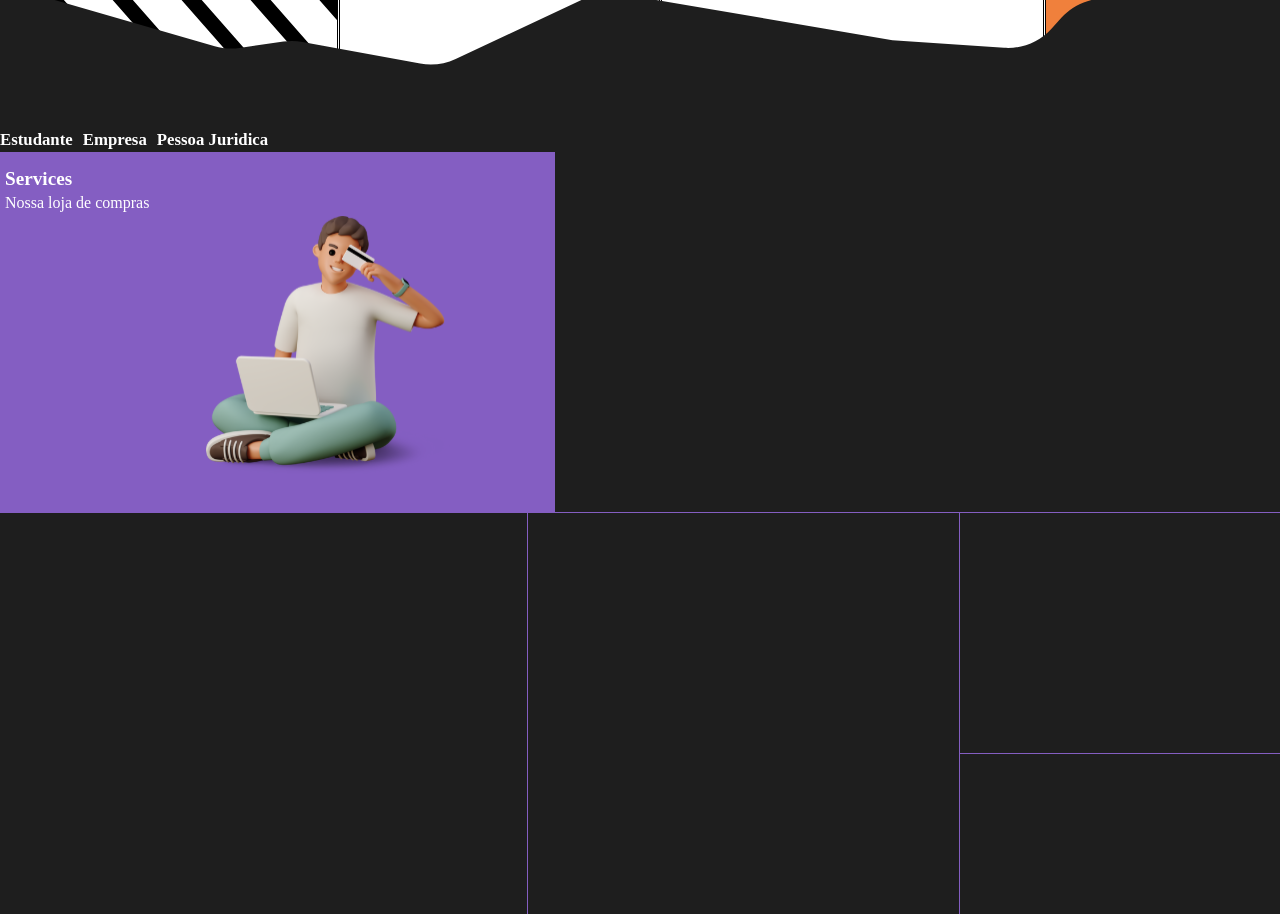
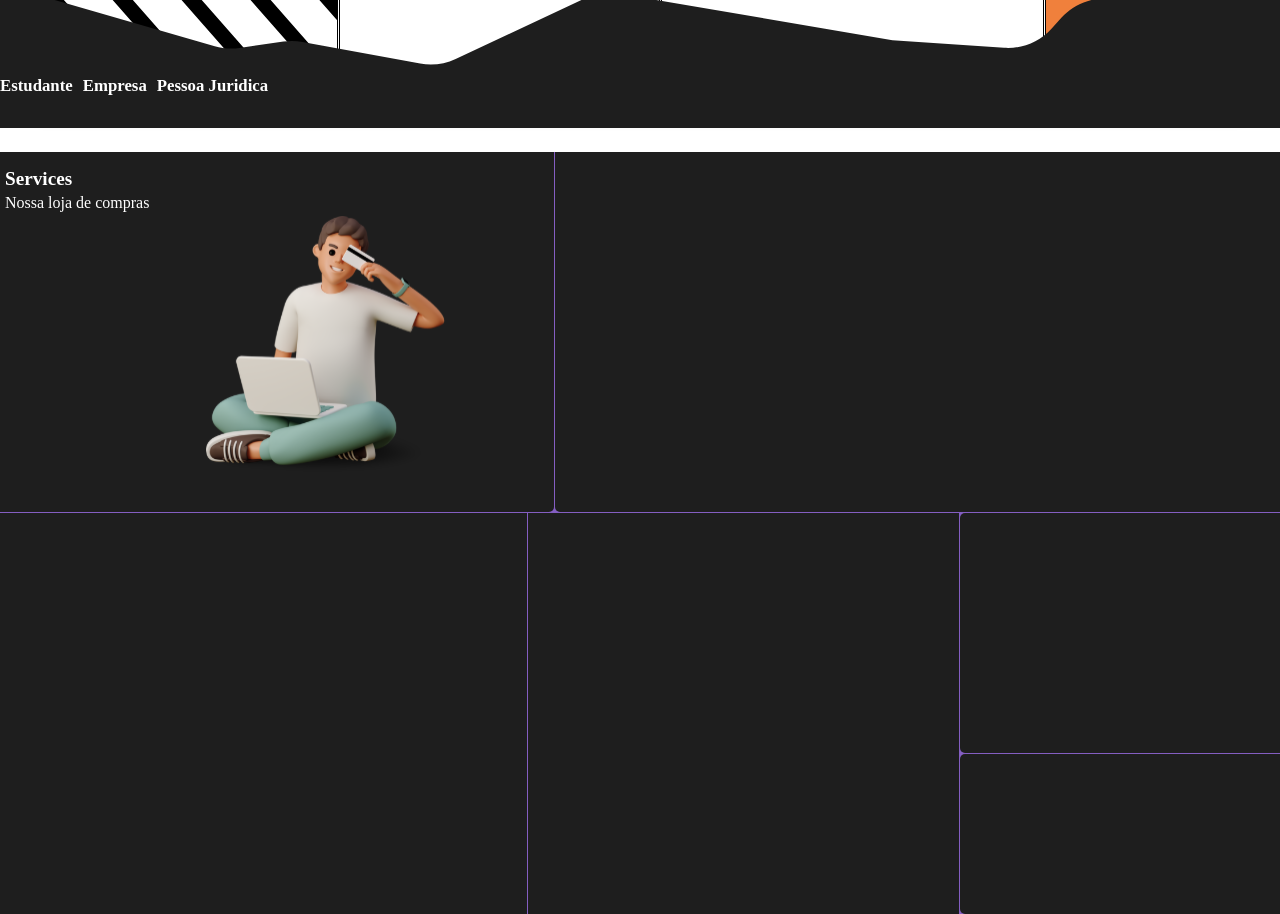
Before and after one commit to matheusYy/Star-Bank, a React (Vite) app: page / in a window 1280 px wide. Shown: the part 840-1754 px from the top of the page. Built offline with nearby package versions, Linux system fonts and the light colour scheme.

Commit message:
animate popUp update

```diff
--- /dev/null
+++ b/src/pages/article/estadosDiv.css
@@ -0,0 +1,8 @@
+.infoGrid > div:hover {
+ background-color: var(--darkPurple);
+ box-shadow: 0 0 10px var(--darkPurple);
+}
+.infoGrid > div:nth-of-type(1):hover {
+ background-color: var(--orange);
+ box-shadow: 0 0 20px var(--orange);
+}
--- a/src/pages/article/info.css
+++ b/src/pages/article/info.css
@@ -11,16 +11,21 @@
 }
 
 .infoGrid > div:nth-of-type(1) {
- background-color: var(--darkPurple);
+ background-color:  var(--grey);
+ grid-column: 1/2;
+ grid-row: 1/1;
+ border-bottom-right-radius: 5px;
 }
 .infoGrid > div:nth-of-type(2) {
  background-color:  var(--grey);
  grid-column: 2/4;
  grid-row: 1/1;
+ border-bottom-left-radius: 5px;
 }
 .infoGrid > div:nth-of-type(3) { /* container style cards e rockStar */
  grid-column: 1/3;
  grid-row: 2/4;
+ border-radius: 5px;
 }
 .gapOfInfo { /* gapOfInfo são os filhos do container que está cards e rockStar */
  display: flex;
@@ -41,11 +46,15 @@
  background-color:  var(--grey);
  grid-column: 3/4;
  grid-row: 2/2;
+ border-top-left-radius: 5px;
+ border-bottom-left-radius: 5px;
 }
 .infoGrid > div:nth-of-type(5) { /* footer right, pontos, grid 3/4 */
  background-color:  var(--grey);
  grid-column: 3/4;
  grid-row: 3/4;
+ border-top-left-radius: 5px;
+ border-bottom-left-radius: 5px;
 }
 /* animation */
 
--- a/src/pages/article/info.tsx
+++ b/src/pages/article/info.tsx
@@ -1,15 +1,36 @@
 import './info.css';
-import Wave from '../main/fragmentos/wave';
-import GuyServices from './guy-services';
+import './estadosDiv.css';
+import Wave from './wave';
+import GuyServices from './insideDivs/guy-services';
+import { motion, AnimatePresence } from 'framer-motion';
+import {useState} from 'react';
+import ScreenPop from './popUp/animationScreen';
+import {TextosPopUp} from './textAndImag/services';
+export default function Info() {
+  const [open, setOpen] = useState(false);
+  const [text, setText] = useState('');
 
-export default function Info() {
+function addText(value: string) {
+ setOpen(open == true ? false : true)
+ window.scroll({
+  top: 700
+ })
+ if(value == "services") {
+ setText(() => TextosPopUp.text.services)
+ } else {
+  setText(() => 'oh, deu ruim')
+ }
+}
+
  return (
-  <article className="infoText">
-   <Wave />
-   <aside className="infoGrid"> {/* container grid info */}
-    <div className="containerServices">
+  <motion.article className="infoText" >
+   <Wave isTrue={open}/>
+   <motion.aside className="infoGrid" variants={variant} animate={open ? 'filter' : ''}> {/* container grid info */}
+    <motion.div className="containerServices" variants={variant}
+
+    onClick={() => addText('services')}>
      <GuyServices />
-    </div> {/* services 1/2 grid */}
+    </motion.div> {/* services 1/2 grid */}
      <div className="containerFaculdades"></div> {/* faculdades 2/4 grid */}
       <div className="gapOfInfo"> {/* grid com mais de um item e com flex 1/3 grid container pai */}
         <div className="containerCartoes"></div>
@@ -17,7 +38,25 @@ export default function Info() {
       </div>
      <div className="containerApp"></div> {/* grid footer */}
     <div className="containerPontos"></div> {/* grid footer dois */}
-   </aside>
-  </article>
+   </motion.aside>
+   <AnimatePresence initial={true}>
+   {open &&
+      <ScreenPop name={text} desable={() => setOpen(!open)}/>
+    }
+   </AnimatePresence>
+
+  </motion.article>
  );
 };
+const variant = {
+  on: {
+   width: '90vw',
+   scale: 2
+  },
+  off: {
+    scale: 1,
+  },
+  filter: {
+    filter: 'blur(1px)'
+  }
+}
--- a/src/pages/article/guy-services.css
+++ b/src/pages/article/insideDivs/guy-services.css
@@ -18,7 +18,7 @@
 .contentImageGuy {
  width: 82%;
  height: 75%;
- background-image: url(../../assets/peoples/services-guy.svg);
+ background-image: url(../../../assets/peoples/services-guy.svg);
  background-repeat: no-repeat;
  background-position: bottom;
  background-size: contain;
--- /dev/null
+++ b/src/pages/article/popUp/animationScreen.css
@@ -0,0 +1,18 @@
+.containerPopUp {
+ position: absolute;
+ width: 100%;
+ left: 0%;
+ height: 100vh;
+ padding: 10px;
+ top: 120vh;
+}
+.childPopUp {
+ position: relative;
+ width: 100%;
+ height:  50vh;
+}
+.container-items-pop-up {
+ background-color: rgba(81, 50, 50, 0.496);
+ border-radius: 5px;
+ color: white;
+}
--- /dev/null
+++ b/src/pages/article/popUp/animationScreen.tsx
@@ -0,0 +1,27 @@
+import './animationScreen.css';
+import { AnimatePresence, motion } from 'framer-motion'
+export default function Animation(props: any) {
+ const variant = {
+  montead: {
+   opacity: 1,
+   y: [0, -5]
+  }
+ }
+ return (
+
+  <motion.div className="containerPopUp"
+   initial={{opacity: 0}}
+    animate="montead"
+     exit={{opacity: 0}}
+   variants={variant}
+     >
+   <div className="container-items-pop-up">
+    <input type="button" value="" onClick={props.desable}/>
+    <div className="childPopUp">
+     <p>{props.name}</p>
+    </div>
+   </div>
+  </motion.div>
+
+ )
+}
--- /dev/null
+++ b/src/pages/article/textAndImag/services.tsx
@@ -0,0 +1,5 @@
+export const TextosPopUp = {
+ text: {
+  services: 'Algo para escrever de forma grave e linda, deu certo baby'
+ }
+}
--- a/src/pages/main/fragmentos/wave.css
+++ b/src/pages/article/wave.css
@@ -3,7 +3,7 @@
  color: var(--fontColorLight);
  font-size: var(--fontForInfoTitle);
  position: relative;
- top: 26vh;
+ top: 154px;
  display: flex;
  gap: 10px;
 }
--- /dev/null
+++ b/src/pages/article/wave.tsx
@@ -0,0 +1,21 @@
+import './wave.css';
+import {motion} from 'framer-motion'
+export default function Wave(props: any) {
+  const variant = {
+    filter: {
+      filter: "blur(1px)"
+    }
+  }
+ return (
+  <>
+  <div className="waveContainer">
+  <motion.div className="waveText" variants={variant} animate={props.isTrue ? 'filter' : ''}>
+    <h1>Estudante</h1>
+     <h1>Empresa</h1>
+      <h1>Pessoa Juridica</h1>
+   </motion.div>
+  </div>
+
+  </>
+ )
+}
--- a/src/pages/main/fragmentos/wave.tsx
+++ /dev/null
@@ -1,15 +0,0 @@
-import './wave.css';
-export default function Wave() {
- return (
-  <>
-  <div className="waveContainer">
-  <div className="waveText">
-    <h1>Estudante</h1>
-     <h1>Empresa</h1>
-      <h1>Pessoa Juridica</h1>
-   </div>
-  </div>
-
-  </>
- )
-}
```
Also changed, not shown: src/pages/article/insideDivs/guy-services.tsx (renamed from src/pages/article/guy-services.tsx).
